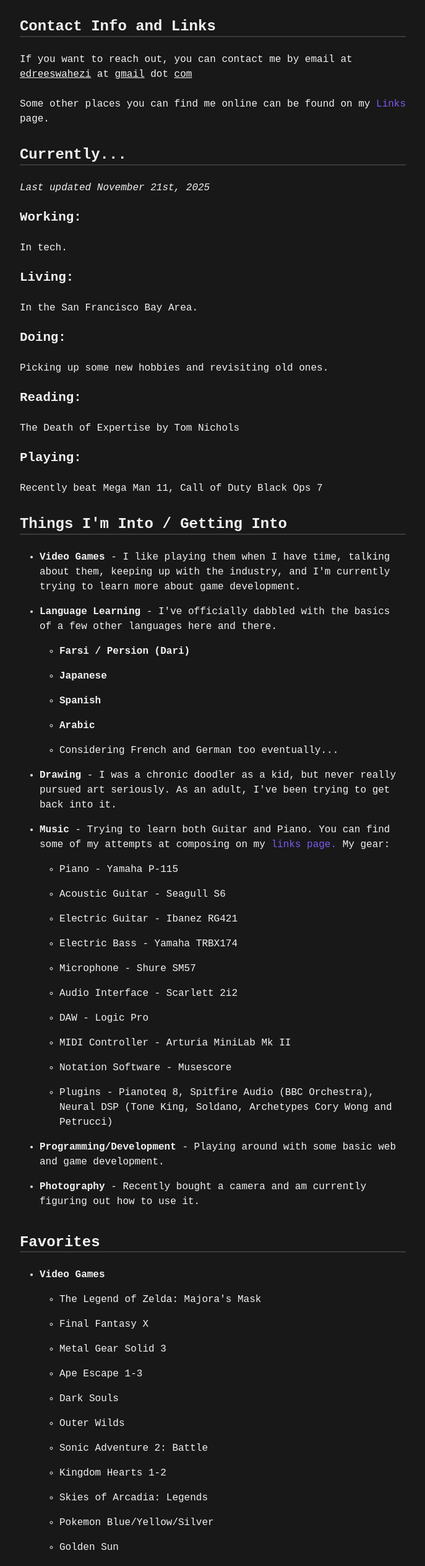
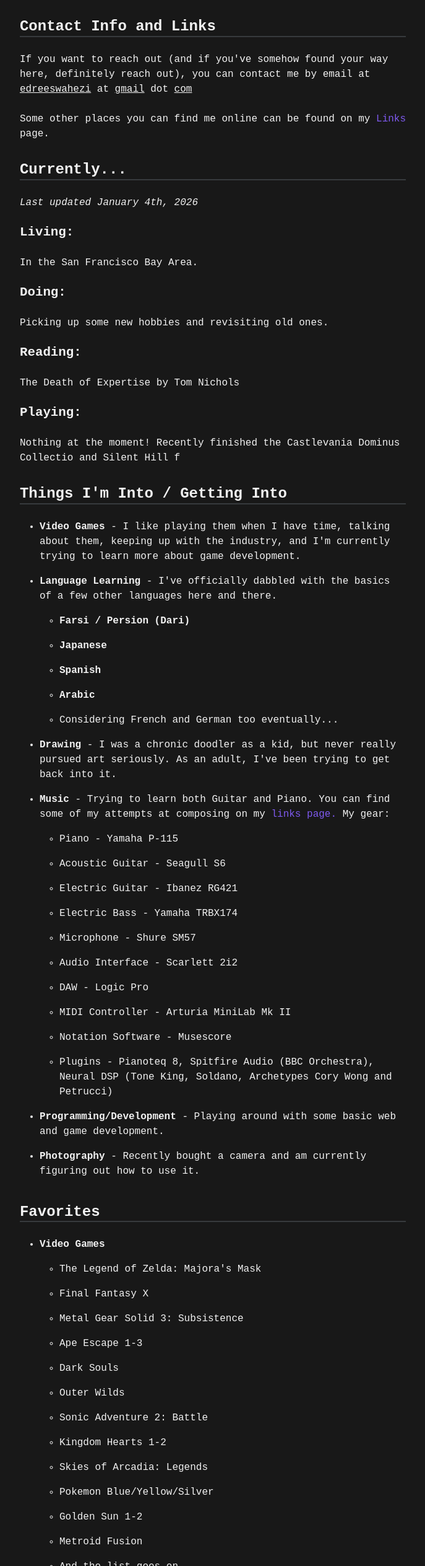
Before and after one commit to edreesw/edreeswahezi.com, an Astro site: page /about in a window 1280 px wide. Shown: the part 273-2800 px from the top of the page at 62% size, without its empty margins (296-983 px from the left). Built offline with nearby package versions, Linux system fonts and the light colour scheme; Astro itself is replaced by a stand-in of ours.

Commit message:
links, home, and about page updates

```diff
--- a/src/pages/about.astro
+++ b/src/pages/about.astro
@@ -13,14 +13,12 @@
                 </header>
                 <section>
                     <h2>Contact Info and Links</h2>
-                    <p>If you want to reach out, you can contact me by email at <u>edreeswahezi</u> at <u>gmail</u> dot <u>com</u></p>
+                    <p>If you want to reach out (and if you've somehow found your way here, definitely reach out), you can contact me by email at <u>edreeswahezi</u> at <u>gmail</u> dot <u>com</u></p>
                     <p>Some other places you can find me online can be found on my <a href="/links">Links</a> page.</p>
                 </section>
                 <section>
                     <h2>Currently...</h2>
-                        <p><i>Last updated November 21st, 2025</i></p>
-                    <h3>Working:</h3>
-                        <p>In tech.</p>
+                        <p><i>Last updated January 4th, 2026</i></p>
                     <h3>Living:</h3>
                         <p>In the San Francisco Bay Area.</p>
                     <h3>Doing:</h3>
@@ -28,7 +26,7 @@
                     <h3>Reading:</h3>
                         <p>The Death of Expertise by Tom Nichols</p>
                     <h3>Playing:</h3>
-                        <p>Recently beat Mega Man 11, Call of Duty Black Ops 7</p>
+                        <p>Nothing at the moment! Recently finished the Castlevania Dominus Collectio and Silent Hill f</p>
                 </section>
                 <section>
                     <h2>Things I'm Into / Getting Into</h2>
@@ -67,7 +65,7 @@
                             <ul>
                                 <li>The Legend of Zelda: Majora's Mask</li>
                                 <li>Final Fantasy X</li>
-                                <li>Metal Gear Solid 3</li>
+                                <li>Metal Gear Solid 3: Subsistence</li>
                                 <li>Ape Escape 1-3</li>
                                 <li>Dark Souls</li>
                                 <li>Outer Wilds</li>
@@ -75,7 +73,7 @@
                                 <li>Kingdom Hearts 1-2</li>
                                 <li>Skies of Arcadia: Legends</li>
                                 <li>Pokemon Blue/Yellow/Silver</li>
-                                <li>Golden Sun</li>
+                                <li>Golden Sun 1-2</li>
                                 <li>Metroid Fusion</li>
                                 <li>And the list goes on...</li>
                             </ul>
--- a/src/pages/index.astro
+++ b/src/pages/index.astro
@@ -12,7 +12,7 @@
 		<div class="container">
 			<header class="main-content-header">
 				<h1>Hi, I'm Edrees.</h1>
-				<p>Welcome to my website.</p>
+				<p>Welcome to my website. You'll find no ads, analytics, or "AI" here. Ever.</p>
 				<p>If you're new here, make sure to check out my <a href="/about">About Me</a> page and my <a href="/links">Links</a> page.</p>
 				<p>Enjoy your stay.</p>
 			</header>
```
Also changed, not shown: src/pages/links.astro (+10 -1 lines).
